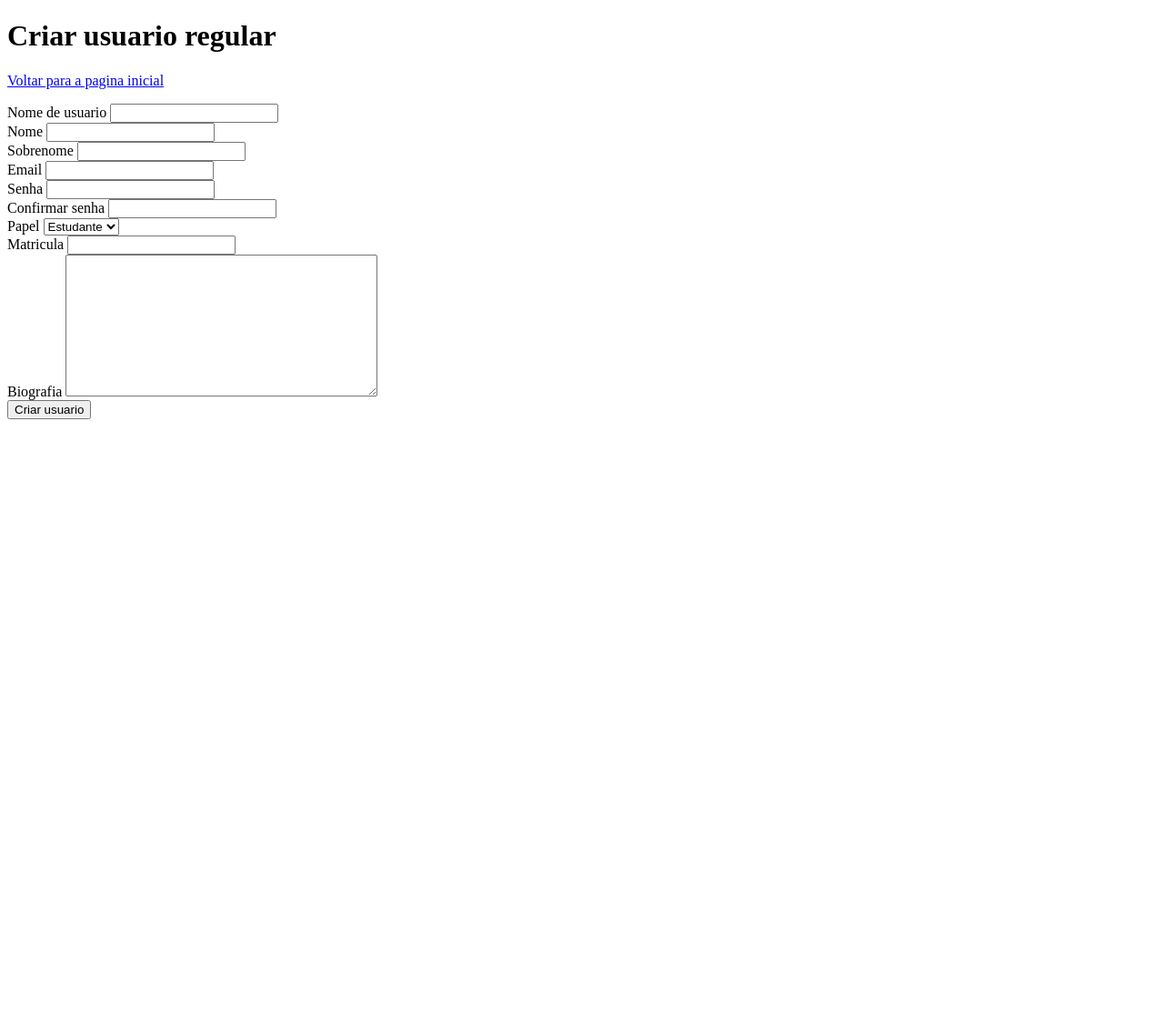
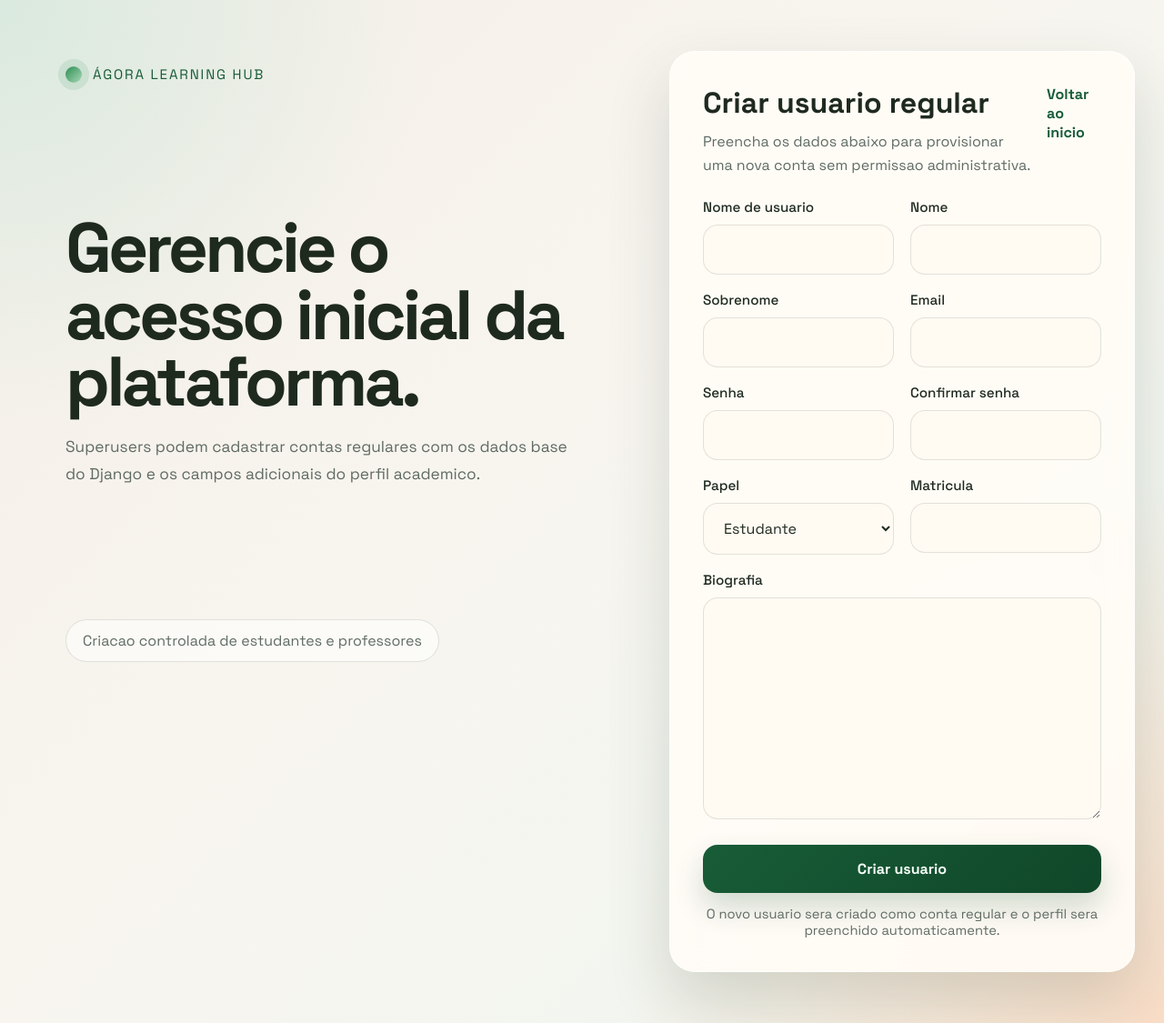
Before and after one commit to luishgh/tp_es, a Django app: page /users/create/ in a window 1280 px wide. Shown: the whole page at 91% size. Before the commit the page ends 461 px from the top, so only its background shows below. Run offline with Django 4.2, Linux system fonts and the light colour scheme; the visitor is signed in with stand-in values (Sample User, id 1).

Commit message:
Add user creation css

```diff
--- /dev/null
+++ b/agora/static/agora/css/create_user.css
@@ -0,0 +1,139 @@
+.create-user-shell {
+    min-height: 100vh;
+    align-items: start;
+}
+
+.create-user-panel {
+    width: min(100%, 680px);
+}
+
+.create-user-shell .login-hero,
+.create-user-shell .login-panel-wrap {
+    min-height: 100vh;
+}
+
+.create-user-shell .login-panel-wrap {
+    align-items: flex-start;
+    padding-top: 56px;
+    padding-bottom: 56px;
+}
+
+.create-user-header {
+    display: flex;
+    align-items: flex-start;
+    justify-content: space-between;
+    gap: 16px;
+    margin-bottom: 24px;
+}
+
+.create-user-header p {
+    margin-bottom: 0;
+}
+
+.back-link {
+    color: var(--primary);
+    font-weight: 700;
+    text-decoration: none;
+}
+
+.back-link:hover {
+    color: var(--primary-strong);
+}
+
+.create-user-success {
+    margin-bottom: 18px;
+    padding: 14px 16px;
+    border-radius: 14px;
+    background: rgba(24, 92, 55, 0.1);
+    color: var(--primary-strong);
+    border: 1px solid rgba(24, 92, 55, 0.18);
+}
+
+.create-user-form {
+    display: grid;
+    grid-template-columns: repeat(2, minmax(0, 1fr));
+    gap: 0 18px;
+}
+
+.create-user-form .field {
+    margin-bottom: 18px;
+    min-width: 0;
+}
+
+.create-user-form .field-full,
+.create-user-actions {
+    grid-column: 1 / -1;
+}
+
+.create-user-form textarea,
+.create-user-form select,
+.create-user-form input {
+    width: 100%;
+    border: 1px solid var(--line);
+    background: var(--surface-strong);
+    border-radius: 16px;
+    padding: 16px 18px;
+    font: inherit;
+    color: var(--text);
+    outline: none;
+    transition: border-color 0.2s ease, transform 0.2s ease, box-shadow 0.2s ease;
+}
+
+.create-user-form textarea {
+    min-height: 140px;
+    resize: vertical;
+}
+
+.create-user-form textarea:focus,
+.create-user-form select:focus,
+.create-user-form input:focus {
+    border-color: rgba(24, 92, 55, 0.5);
+    transform: translateY(-1px);
+    box-shadow: 0 0 0 4px rgba(24, 92, 55, 0.08);
+}
+
+.field-errors {
+    margin: 0;
+    padding-left: 18px;
+    color: var(--danger);
+}
+
+@media (max-width: 920px) {
+    .create-user-shell .login-hero,
+    .create-user-shell .login-panel-wrap {
+        min-height: auto;
+    }
+
+    .create-user-shell .login-panel-wrap {
+        align-items: stretch;
+        padding-top: 12px;
+        padding-bottom: 32px;
+    }
+
+    .create-user-form {
+        grid-template-columns: 1fr;
+    }
+
+    .create-user-header {
+        flex-direction: column;
+    }
+}
+
+@media (max-width: 640px) {
+    .create-user-shell .login-hero {
+        padding: 32px 20px 0;
+        gap: 28px;
+    }
+
+    .create-user-shell .login-panel-wrap {
+        padding: 16px 20px 28px;
+    }
+
+    .create-user-panel {
+        width: 100%;
+    }
+
+    .create-user-header {
+        margin-bottom: 20px;
+    }
+}
--- a/agora/templates/agora/create_user.html
+++ b/agora/templates/agora/create_user.html
@@ -1,39 +1,73 @@
+{% load static %}
+
 <!DOCTYPE html>
 <html lang="pt-BR">
 <head>
     <meta charset="UTF-8">
     <meta name="viewport" content="width=device-width, initial-scale=1.0">
     <title>Criar usuario | Agora</title>
+    <link rel="preconnect" href="https://fonts.googleapis.com">
+    <link rel="preconnect" href="https://fonts.gstatic.com" crossorigin>
+    <link href="https://fonts.googleapis.com/css2?family=Space+Grotesk:wght@400;500;700&display=swap" rel="stylesheet">
+    <link rel="stylesheet" href="{% static 'agora/css/login.css' %}">
+    <link rel="stylesheet" href="{% static 'agora/css/create_user.css' %}">
 </head>
 <body>
-    <main>
-        <h1>Criar usuario regular</h1>
-        <p><a href="{% url 'agora:index' %}">Voltar para a pagina inicial</a></p>
+    <div class="login-shell create-user-shell">
+        <section class="login-hero">
+            <div class="brand">
+                <span class="brand-mark"></span>
+                <span>Ágora Learning Hub</span>
+            </div>
+
+            <div class="hero-copy">
+                <h1>Gerencie o acesso inicial da plataforma.</h1>
+                <p>
+                    Superusers podem cadastrar contas regulares com os dados base do Django e os campos adicionais do perfil academico.
+                </p>
+            </div>
+
+            <div class="hero-note">
+                <span>Criacao controlada de estudantes e professores</span>
+            </div>
+        </section>
+
+        <section class="login-panel-wrap">
+            <div class="login-panel create-user-panel">
+                <div class="create-user-header">
+                    <div>
+                        <h2>Criar usuario regular</h2>
+                        <p>Preencha os dados abaixo para provisionar uma nova conta sem permissao administrativa.</p>
+                    </div>
+                    <a class="back-link" href="{% url 'agora:index' %}">Voltar ao inicio</a>
+                </div>
 
                 {% if created_user %}
-            <p>Usuario <strong>{{ created_user.username }}</strong> criado com sucesso.</p>
+                    <div class="create-user-success">
+                        Usuario <strong>{{ created_user.username }}</strong> criado com sucesso.
+                    </div>
                 {% endif %}
 
                 {% if form.non_field_errors %}
-            <ul>
+                    <div class="login-error">
                         {% for error in form.non_field_errors %}
-                    <li>{{ error }}</li>
+                            <div>{{ error }}</div>
                         {% endfor %}
-            </ul>
+                    </div>
                 {% endif %}
 
-        <form method="post">
+                <form method="post" class="create-user-form">
                     {% csrf_token %}
 
                     {% for field in form %}
-                <div>
+                        <div class="field{% if field.name == 'bio' %} field-full{% endif %}">
                             <label for="{{ field.id_for_label }}">{{ field.label }}</label>
                             {{ field }}
                             {% if field.help_text %}
                                 <small>{{ field.help_text }}</small>
                             {% endif %}
                             {% if field.errors %}
-                        <ul>
+                                <ul class="field-errors">
                                     {% for error in field.errors %}
                                         <li>{{ error }}</li>
                                     {% endfor %}
@@ -42,8 +76,13 @@
                         </div>
                     {% endfor %}
 
-            <button type="submit">Criar usuario</button>
+                    <div class="login-actions create-user-actions">
+                        <button class="login-button" type="submit">Criar usuario</button>
+                        <div class="login-hint">O novo usuario sera criado como conta regular e o perfil sera preenchido automaticamente.</div>
+                    </div>
                 </form>
-    </main>
+            </div>
+        </section>
+    </div>
 </body>
 </html>
```
Lines whose indentation alone changed are shown as unchanged.
